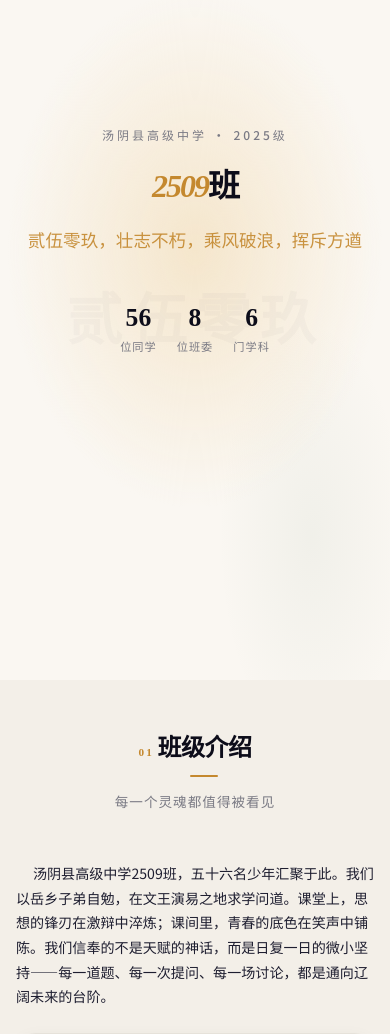
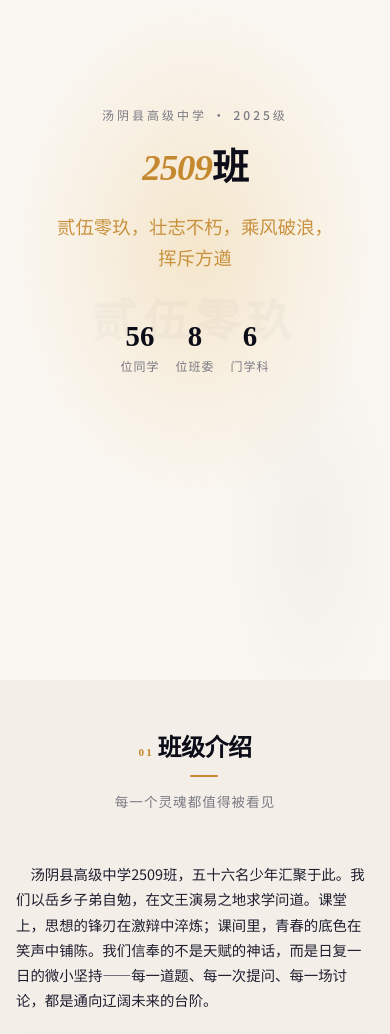
Before and after one commit to shiborui33/class2509, a website: page public/index.html in a window 390 px wide. Shown: the part 37-1071 px from the top of the page. Drawn offline with Linux system fonts and the light colour scheme; a web font is replaced by a local one.

Commit message:
手机端首页字号加大+防文字溢出

```diff
--- a/public/css/style.css
+++ b/public/css/style.css
@@ -445,6 +445,7 @@ body {
   line-height: 2;
   color: var(--ink-light);
   text-indent: 2em;
+  word-break: break-all;
 }
 
 .intro-info-card {
@@ -1729,27 +1730,31 @@ body {
   }
 
   .hero-title {
-    font-size: 2rem;
+    font-size: 2.3rem;
+    letter-spacing: -1px;
   }
 
   .hero-motto {
-    font-size: 1.1rem;
+    font-size: 1.15rem;
+    white-space: normal;
+    word-break: keep-all;
+    padding: 0 0.5rem;
   }
 
   .hero-stats {
-    gap: 1.25rem;
+    gap: 1rem;
   }
 
   .hero-watermark {
-    font-size: 3.5rem;
+    font-size: 2.8rem;
   }
 
   .hero-stat-num {
-    font-size: 1.6rem;
+    font-size: 1.8rem;
   }
 
   .hero-stat-label {
-    font-size: 0.7rem;
+    font-size: 0.75rem;
   }
 
   /* Section */
@@ -1772,9 +1777,10 @@ body {
 
   /* 班级介绍 */
   .intro-description {
-    font-size: 0.88rem;
+    font-size: 0.9rem;
     line-height: 1.75;
-    text-indent: 1.2em;
+    text-indent: 1em;
+    word-break: break-all;
   }
 
   /* 班干部 */
```
